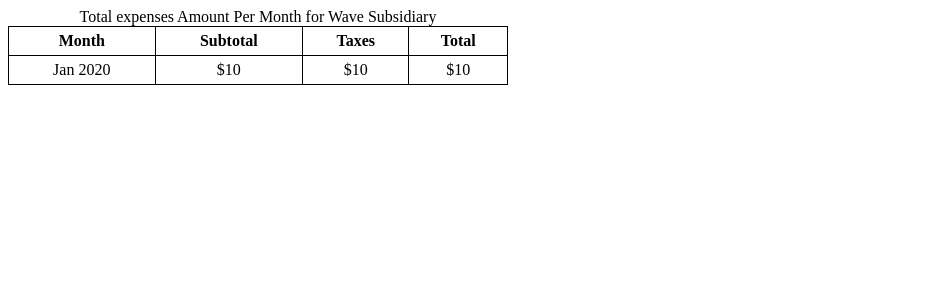
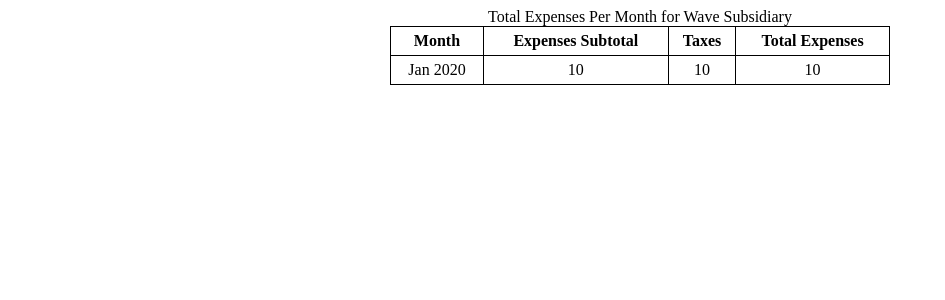
Before and after one commit to rinleit/Algorithms, a Django app: template Interview/Python/fileReader/fileReader/app/templates/app/result.html in a window 1280 px wide. Shown: the top 300 px of the page, without its empty margins (0-945 px from the left). Run offline with Django 3.2, Linux system fonts and the light colour scheme; the template is opened without the code that fills it: most values are stand-ins (such as "Sample title", 1, 10 or a date in 2020); parts of the project's set-up code (start-up, migrations or seed data) failed here and were passed over.

Commit message:
FileReader
Charts, sortable table

```diff
--- a/Interview/Python/fileReader/fileReader/app/templates/app/result.html
+++ b/Interview/Python/fileReader/fileReader/app/templates/app/result.html
@@ -2,42 +2,42 @@
 <html>
 	<head>
 		<meta charset="utf-8">
-		<title>Result - Django Upload and Read Example</title>
+		<title>Wave Subsidiary Data</title>
+        {% load staticfiles %}
         <script src="/static/fileReader/jquery.min.js" type="text/javascript"></script>
         <script src="/static/fileReader/highcharts.js" type="text/javascript"></script>
         <script src="/static/fileReader/jquery.highchartTable.js" type="text/javascript"></script>
         <script src="/static/fileReader/script.js" type="text/javascript"></script>
-        {% load staticfiles %}
+        <script src="/static/fileReader/sorttable.js"></script>
         <link type="text/css" rel="stylesheet" href="/static/fileReader/style.css"/>
 	</head>
 
 	<body>
         <!-- Uploaded file contents -->
 		{% if data %}
-            <table class="highchart"
-              data-graph-container=".. .. .highchart-container"
-              data-graph-type="line">
-              <caption>Total expenses Amount Per Month for Wave Subsidiary</caption>
+            <table class="sortable" data-graph-container="#graphcontainer" data-graph-type="column" align="center">
+              <caption>Total Expenses Per Month for Wave Subsidiary</caption>
                 <thead>
-                <tr>
-                  <th>Month</th>
-                  <th>Subtotal</th>
-                  <th>Taxes</th>
-                  <th>Total</th>
-                </tr>
+                    <tr>
+                      <th>Month</th>
+                      <th>Expenses Subtotal</th>
+                      <th>Taxes</th>
+                      <th>Total Expenses</th>
+                    </tr>
                </thead>
                <tbody>
                {% for row in data %}
-                    {% load humanize %}
                     <tr>
-                    <td>{{ row.dateMonth|date:'M Y' }}</td>
-                    <td>${{ row.pre_tax_amount__sum|intcomma }}</td>
-                    <td>${{ row.tax_amount__sum|intcomma }}</td>
-                    <td>${{ row.total|intcomma }}</td>
+                        <td>{{ row.dateMonth|date:'M Y' }}</td>
+                        <td>{{ row.pre_tax_amount__sum }}</td>
+                        <td>{{ row.tax_amount__sum }}</td>
+                        <td>{{ row.total }}</td>
                     </tr>
                {% endfor %}
                </tbody>
             </table>
+            <br/><br/>
+            <div id="graphcontainer"></div>
         {% else %}
 			<p>No data</p>
 		{% endif %}
```
Also changed, not shown: Interview/Python/fileReader/db.sqlite3.
